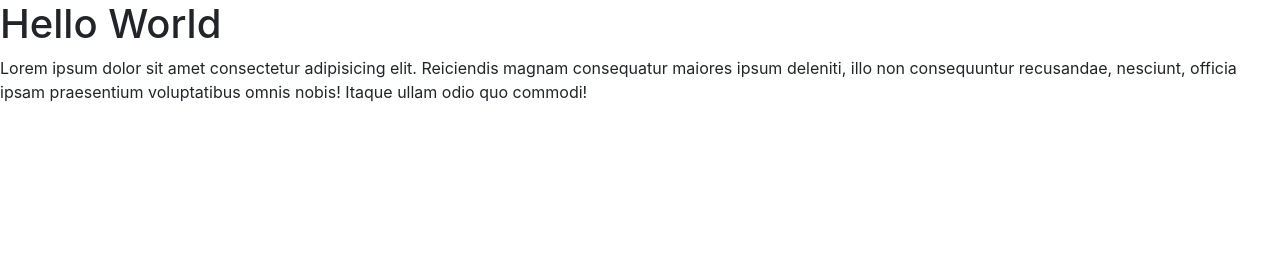
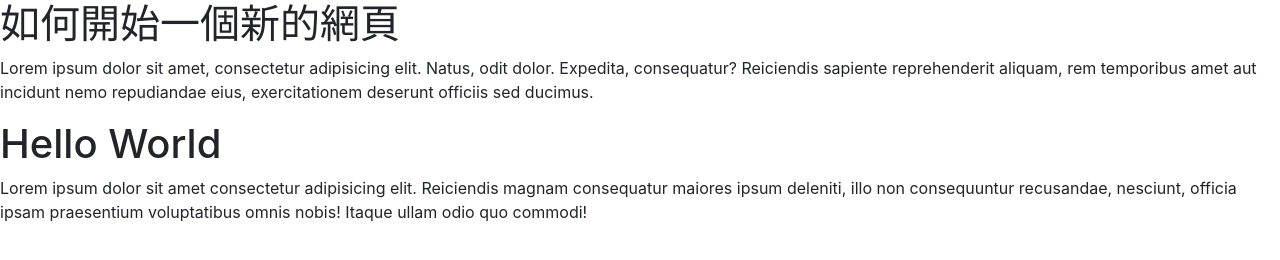
Before and after one commit to devinliang/bstart, a plain HTML site: page index.html in a window 1280 px wide. Drawn offline with nearby package versions, Linux system fonts and the light colour scheme.

Commit message:
test for modifying

```diff
--- a/index.html
+++ b/index.html
@@ -16,6 +16,8 @@
         <!--[if lt IE 7]>
             <p class="browsehappy">You are using an <strong>outdated</strong> browser. Please <a href="#">upgrade your browser</a> to improve your experience.</p>
         <![endif]-->
+        <h1>如何開始一個新的網頁</h1>
+        <p>Lorem ipsum dolor sit amet, consectetur adipisicing elit. Natus, odit dolor. Expedita, consequatur? Reiciendis sapiente reprehenderit aliquam, rem temporibus amet aut incidunt nemo repudiandae eius, exercitationem deserunt officiis sed ducimus.</p>
         <h1>Hello World</h1>
         <p>Lorem ipsum dolor sit amet consectetur adipisicing elit. Reiciendis magnam consequatur maiores ipsum deleniti, illo non consequuntur recusandae, nesciunt, officia ipsam praesentium voluptatibus omnis nobis! Itaque ullam odio quo commodi!</p>
 
```
